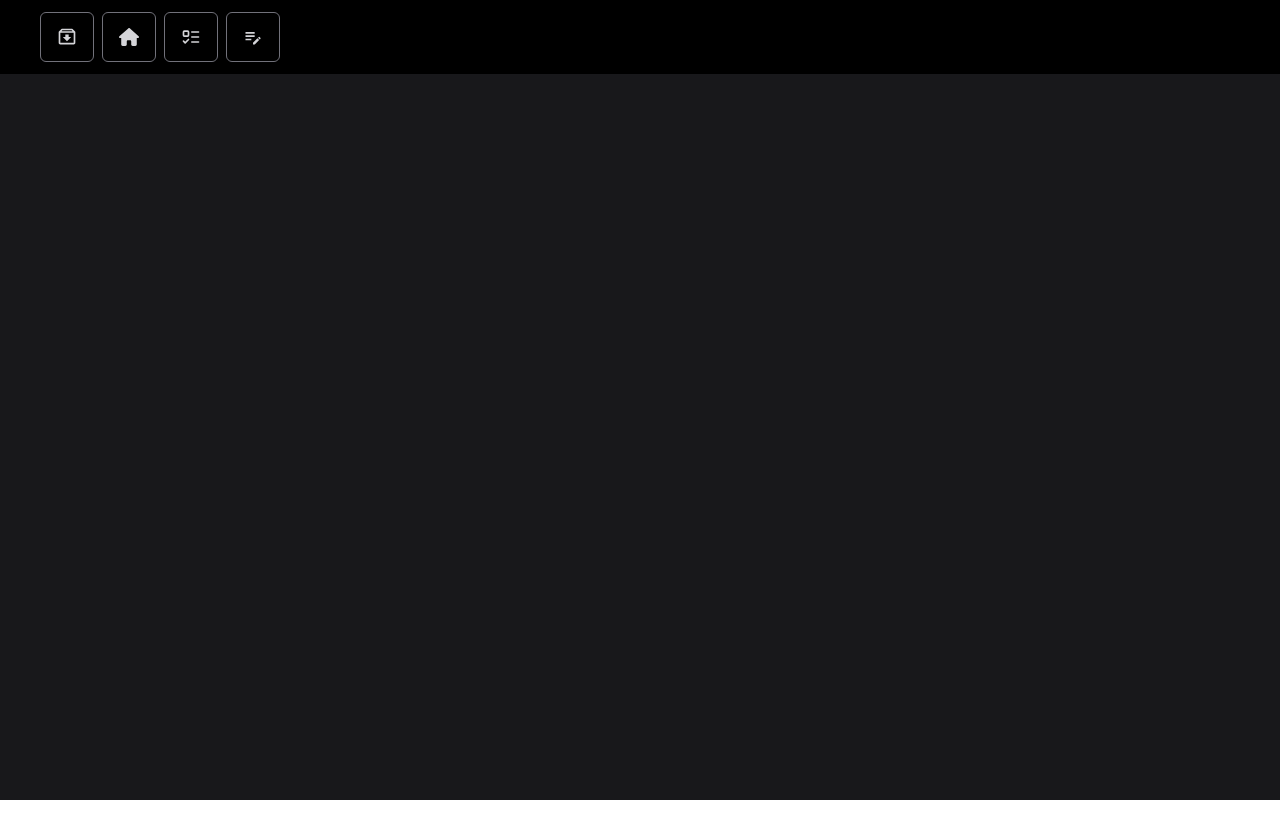
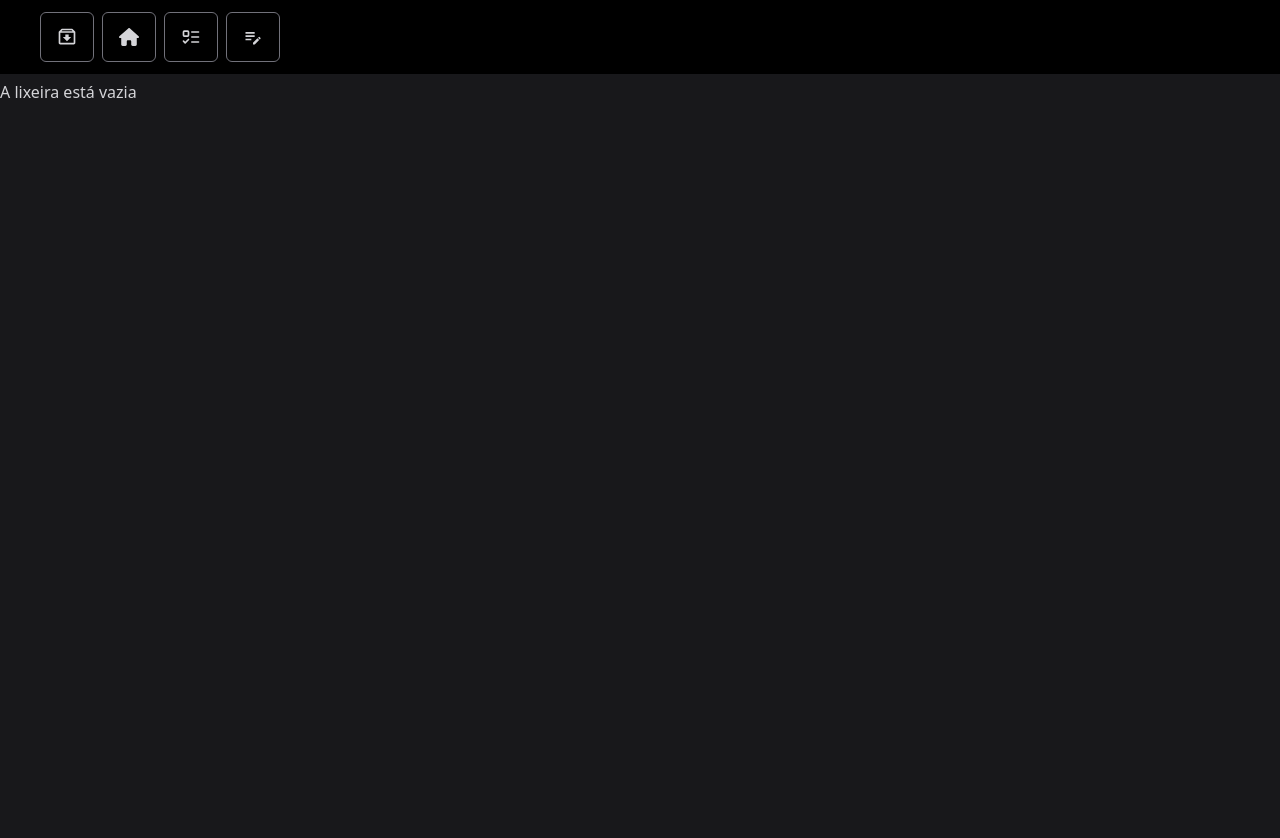
Before and after one commit to LucasTomazin1/todo-list, a React (Vite) app: page /trash in a window 1280 px wide. Shown: the top 838 px of the page. Before the commit the page ends 800 px from the top, so only its background shows below. Built offline with nearby package versions, Linux system fonts and the light colour scheme.

Commit message:
feat: emptyTrash

```diff
--- a/src/components/BoardContainer/index.tsx
+++ b/src/components/BoardContainer/index.tsx
@@ -5,7 +5,7 @@ export const BoardContainer: React.FC<{ boards: BoardInterface[] }> = ({
   boards,
 }) => {
   return (
-    <section className="flex flex-col md:flex-row w-full min-h-screen pt-[80px] md:px-10 p-4 gap-3 bg-zinc-900 items-center md:items-start">
+    <section className="flex flex-col md:flex-row w-full min-h-screen md:px-10 p-4 gap-3 items-center md:items-start">
       {boards.map((board) => (
         <Board
           key={board.id}
--- a/src/constexts/TrashContext.tsx
+++ b/src/constexts/TrashContext.tsx
@@ -5,6 +5,7 @@ interface TrashContextType {
   trashItems: BoardInterface[]
   addTrashItem: (trashItem: BoardInterface) => void
   removeTrashItem: (trashItem: BoardInterface) => void
+  emptyTrash: () => void
 }
 export const TrashContext = createContext<TrashContextType | undefined>(
   undefined,
@@ -23,6 +24,9 @@ export const TrashProvider: React.FC<{ children: ReactNode }> = ({
   const removeTrashItem = (trashItem: BoardInterface) => {
     setTrashList(trashList.filter((item) => item.id !== trashItem.id))
   }
+  const emptyTrash = () => {
+    setTrashList([])
+  }
 
   return (
     <TrashContext.Provider
@@ -30,6 +34,7 @@ export const TrashProvider: React.FC<{ children: ReactNode }> = ({
         trashItems: trashList,
         addTrashItem,
         removeTrashItem,
+        emptyTrash,
       }}
     >
       {children}
--- a/src/pages/Archive.tsx
+++ b/src/pages/Archive.tsx
@@ -4,7 +4,7 @@ import { useArchive } from '../hooks/useArchive'
 export const Archive: React.FC = () => {
   const { archiveItems } = useArchive()
   return (
-    <section className="w-full min-h-screen bg-zinc-900">
+    <section className="w-full min-h-screen bg-zinc-900  pt-[80px]">
       {archiveItems.length === 0 ? (
         <p className="text-white">O arquivo está vazio</p>
       ) : (
--- a/src/pages/Home.tsx
+++ b/src/pages/Home.tsx
@@ -4,5 +4,9 @@ interface HomeProps {
   boards: BoardInterface[]
 }
 export const Home: React.FC<HomeProps> = ({ boards }) => {
-  return <BoardContainer boards={boards} />
+  return (
+    <section className="min-h-screen bg-zinc-900 pt-[80px]">
+      <BoardContainer boards={boards} />
+    </section>
+  )
 }
--- a/src/pages/Trash.tsx
+++ b/src/pages/Trash.tsx
@@ -2,15 +2,15 @@ import { BoardContainer } from '../components/BoardContainer'
 import { useTrash } from '../hooks/useTrash'
 
 export const Trash: React.FC = () => {
-  const { trashItems } = useTrash()
-
+  const { trashItems, emptyTrash } = useTrash()
   return (
-    <section className="w-full min-h-screen bg-zinc-900">
+    <section className="w-full min-h-screen bg-zinc-900 pt-[80px]">
       {trashItems.length === 0 ? (
-        <p className="text-white">A lixeira está vazia</p>
+        <p className="text-zinc-300">A lixeira está vazia</p>
       ) : (
-        <BoardContainer boards={trashItems} />
+        <button onClick={() => emptyTrash()}>Esvaziar lixeira</button>
       )}
+      <BoardContainer boards={trashItems} />
     </section>
   )
 }
```
